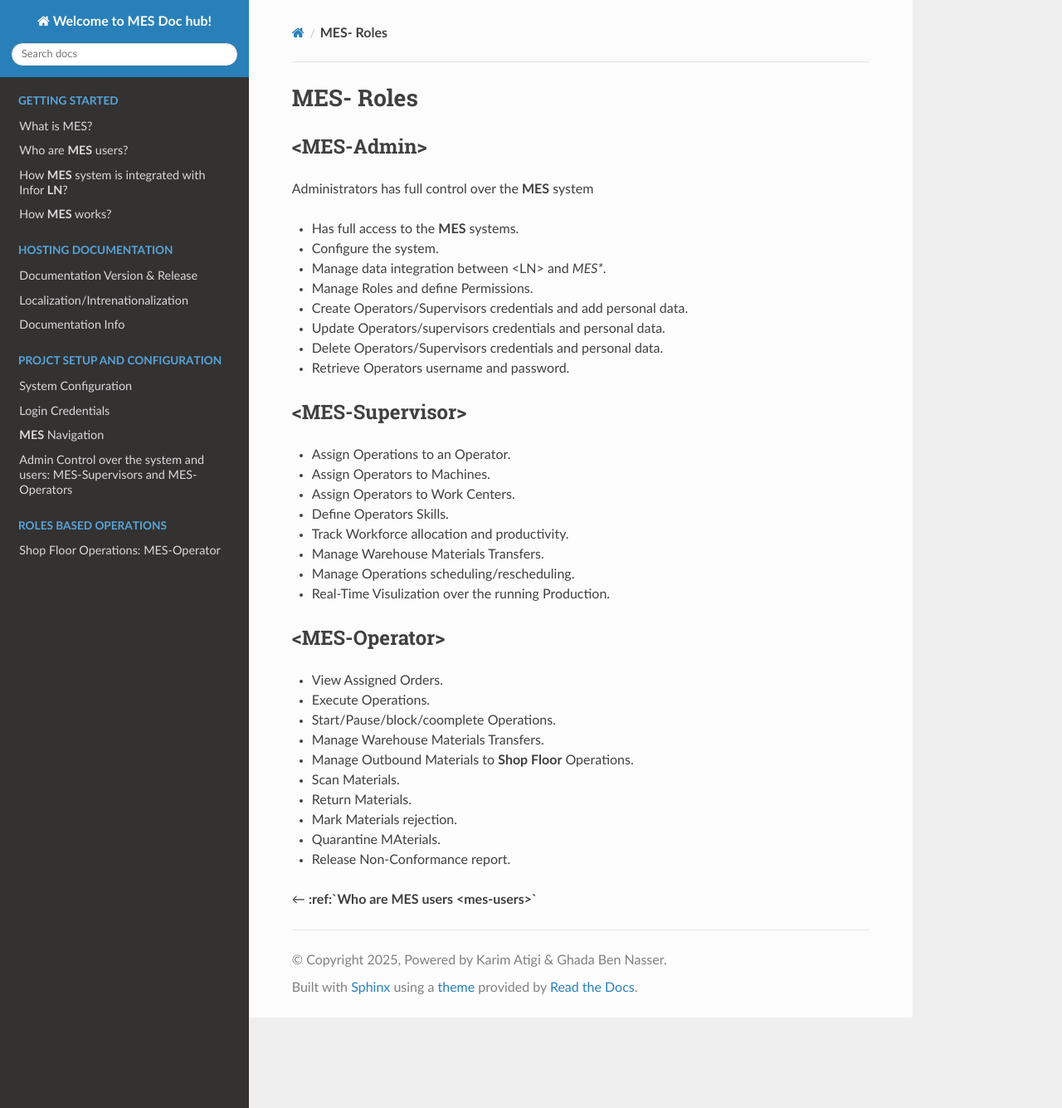
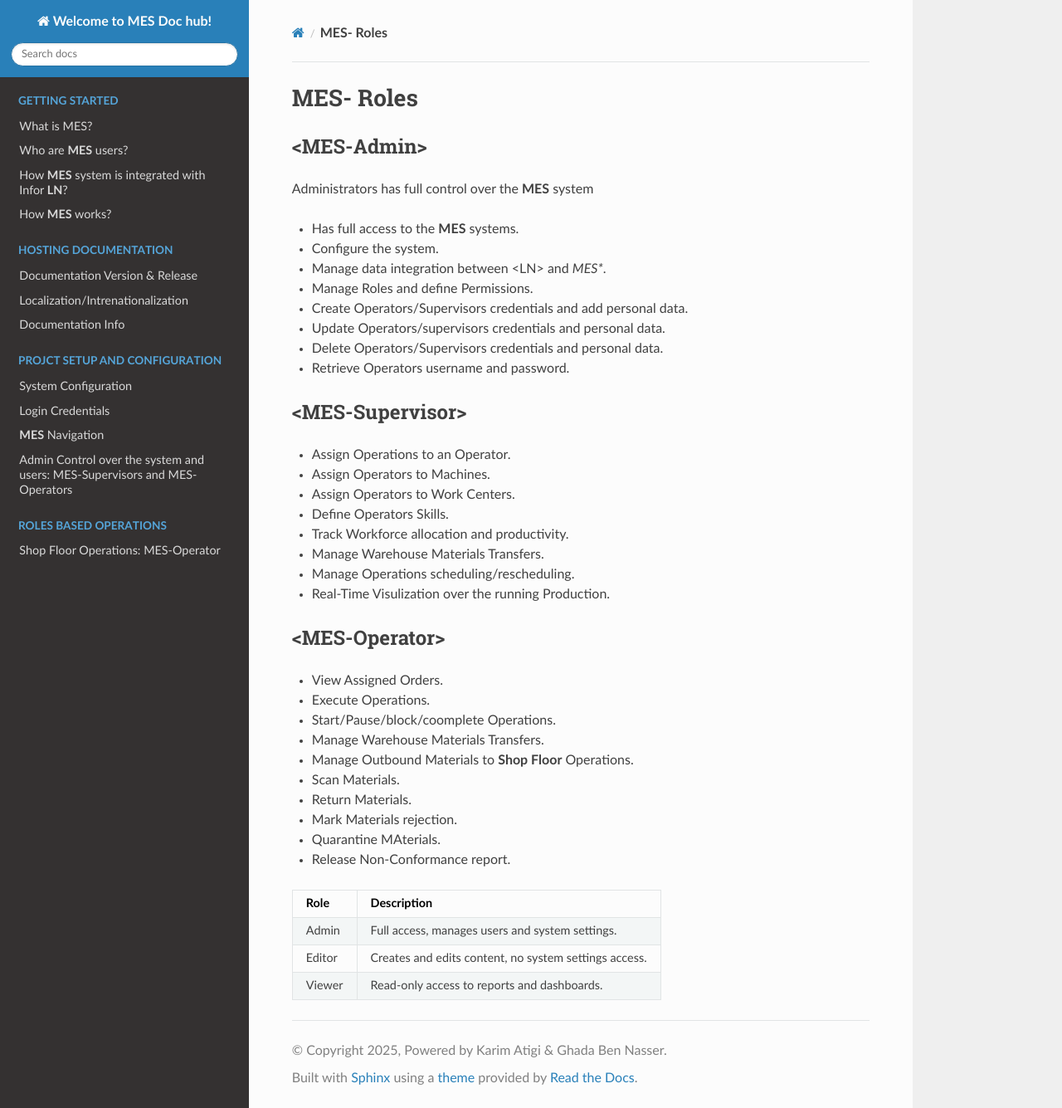
Before and after one commit to ghadiben0/-rtd-tutorial-ghadi2, a Sphinx documentation site: the page built from docs/source/roles.rst, in a window 1280 px wide and 1335 px high. Shown: the whole window at 83% size. Built offline with Sphinx 7.4.7 and the Read the Docs theme 3.1.0, drawn with Linux system fonts in a browser that asks for light colours.

Commit message:
Update roles.rst

```diff
--- a/docs/source/roles.rst
+++ b/docs/source/roles.rst
@@ -70,4 +70,13 @@ Administrators has full control over the **MES** system
 
 * Release Non-Conformance report.
 
-← **:ref:`Who are MES users <mes-users>`**
+
++---------+------------------------------------------------------+
+| Role    | Description                                          |
++=========+======================================================+
+| Admin   | Full access, manages users and system settings.      |
++---------+------------------------------------------------------+
+| Editor  | Creates and edits content, no system settings access.|
++---------+------------------------------------------------------+
+| Viewer  | Read-only access to reports and dashboards.          |
++---------+------------------------------------------------------+
```
